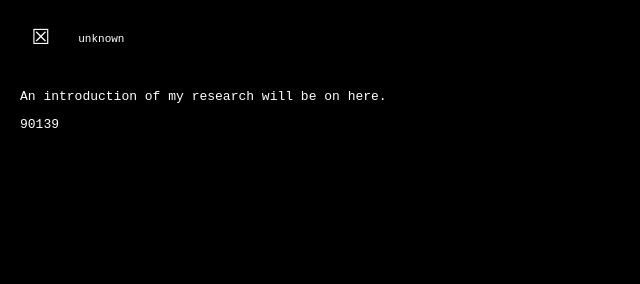
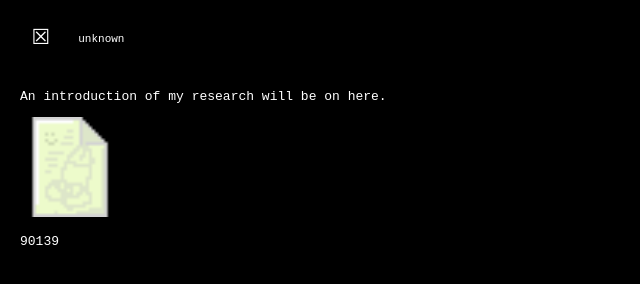
Before and after one commit to sild3nafil/90139.github.io, a plain HTML site: page calculation.html in a window 1280 px wide. Shown: the whole page, without its empty margins (0-640 px from the left). Drawn offline with Linux system fonts and the light colour scheme.

Commit message:
Add files via upload

```diff
--- a/calculation.html
+++ b/calculation.html
@@ -17,8 +17,9 @@
         <a href="index.html">☒</a>
         <span>unknown</span>
     </div>
-    <div class = "article">
+    <div class = "article mathfigure">
         <p>An introduction of my research will be on here.</p>
+        <img src="assets/txt_icon.png"/>
         <p>90139</p>
     </div>
 </body>
--- a/subweb.css
+++ b/subweb.css
@@ -61,6 +61,10 @@ a{
     height: auto;
 }
 
+.mathfigure img{
+    height: 100px;
+}
+
 .vvideo{
     padding: 20px 20px;
 }
```
